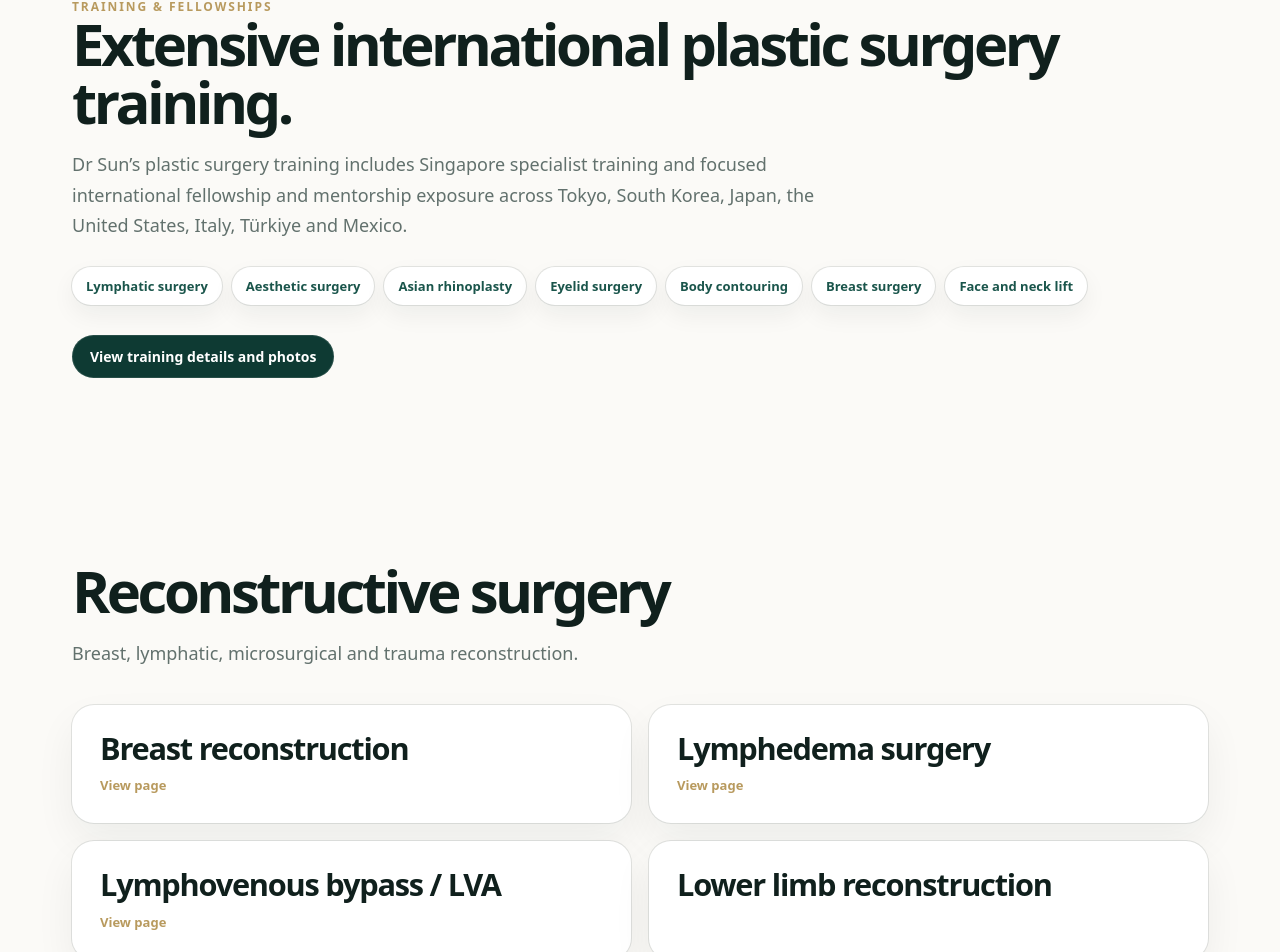
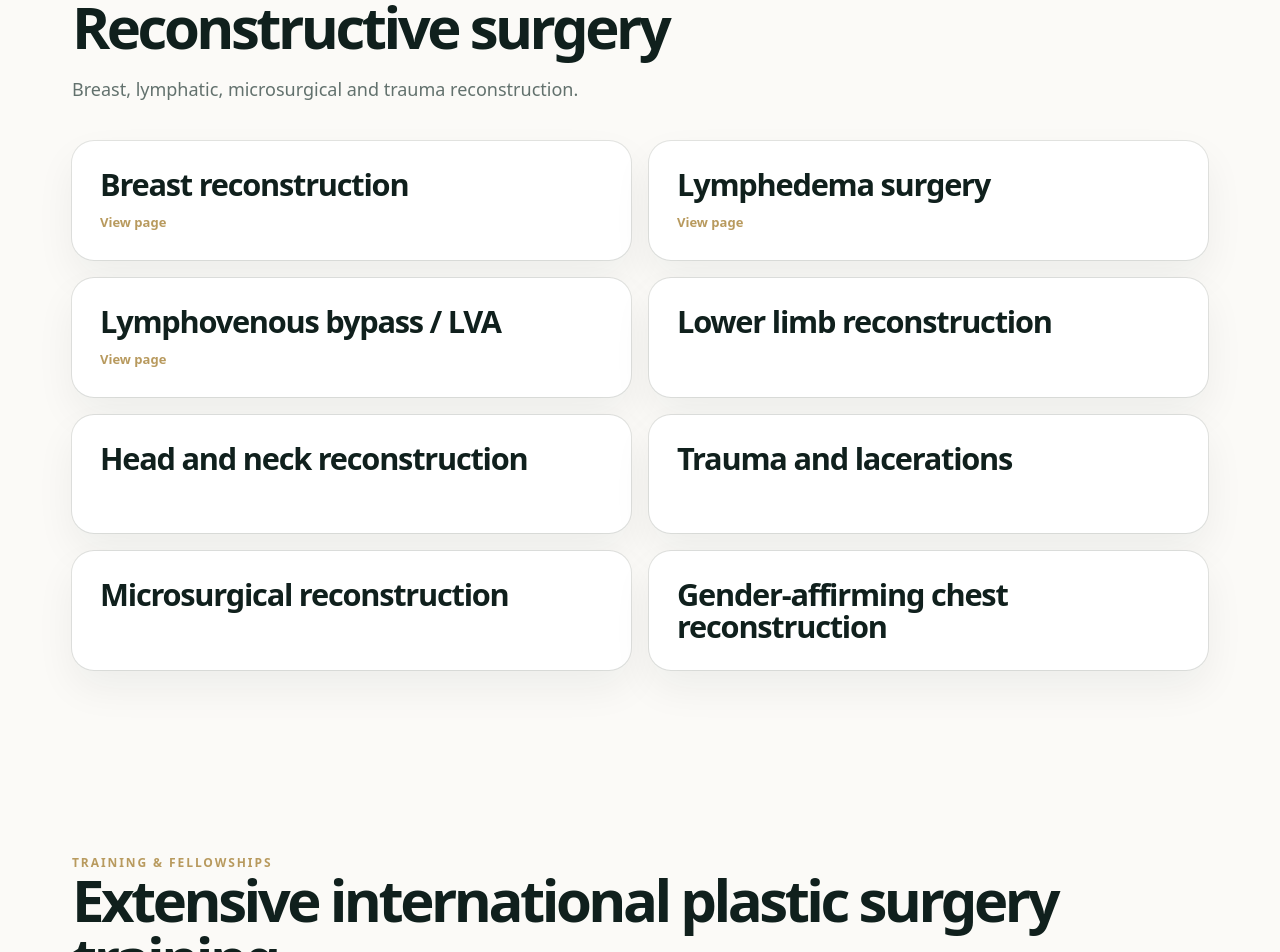
Before and after one commit to zatyrical/plasticwebsite, a Next.js app: page / in a window 1280 px wide. Shown: the part 2867-3819 px from the top of the page. Built offline with nearby package versions, Linux system fonts and the light colour scheme.

Commit message:
Reorder homepage training and reconstructive sections

```diff
--- a/app/page.tsx
+++ b/app/page.tsx
@@ -124,6 +124,14 @@ export default function Home() {
         </div>
       </section>
 
+      <section id="reconstructive-surgery" className="section mobile-screen mobile-transition">
+        <div className="container">
+          <h2>Reconstructive surgery</h2>
+          <p className="section-intro">Breast, lymphatic, microsurgical and trauma reconstruction.</p>
+          <div className="grid-2 focus-grid">{reconstruction.map((x) => x.href ? <a className="card linked-card focus-card" href={x.href} key={x.title}><h3>{x.title}</h3><span>View page</span></a> : <div className="card focus-card" key={x.title}><h3>{x.title}</h3></div>)}</div>
+        </div>
+      </section>
+
       <section id="training" className="section mobile-screen">
         <div className="container">
           <div className="eyebrow">Training & fellowships</div>
@@ -141,14 +149,6 @@ export default function Home() {
           <div className="hero-actions">
             <a href="/training-and-fellowships" className="btn btn-primary">View training details and photos</a>
           </div>
-        </div>
-      </section>
-
-      <section id="reconstructive-surgery" className="section mobile-screen mobile-transition">
-        <div className="container">
-          <h2>Reconstructive surgery</h2>
-          <p className="section-intro">Breast, lymphatic, microsurgical and trauma reconstruction.</p>
-          <div className="grid-2 focus-grid">{reconstruction.map((x) => x.href ? <a className="card linked-card focus-card" href={x.href} key={x.title}><h3>{x.title}</h3><span>View page</span></a> : <div className="card focus-card" key={x.title}><h3>{x.title}</h3></div>)}</div>
         </div>
       </section>
 
```
